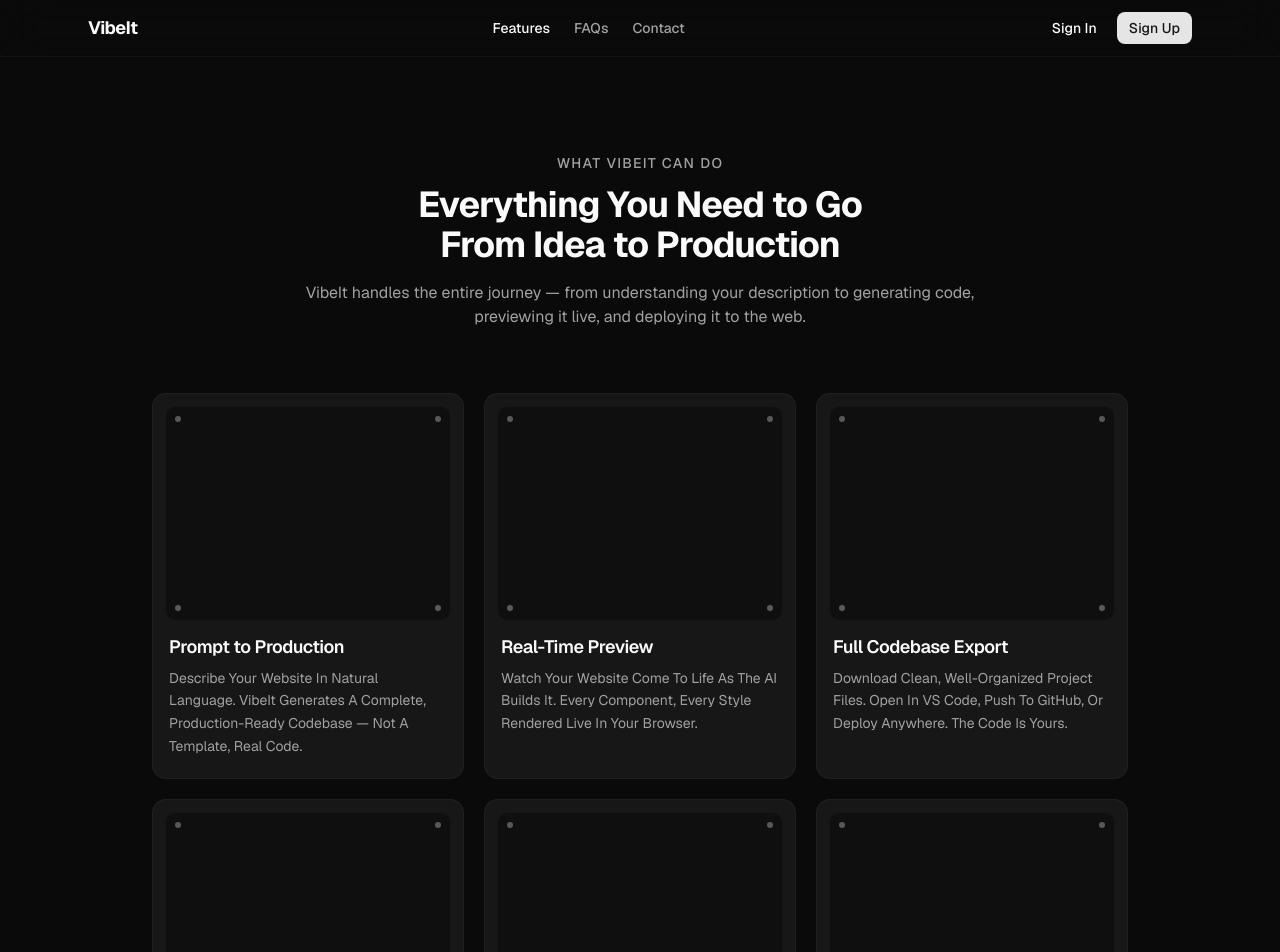
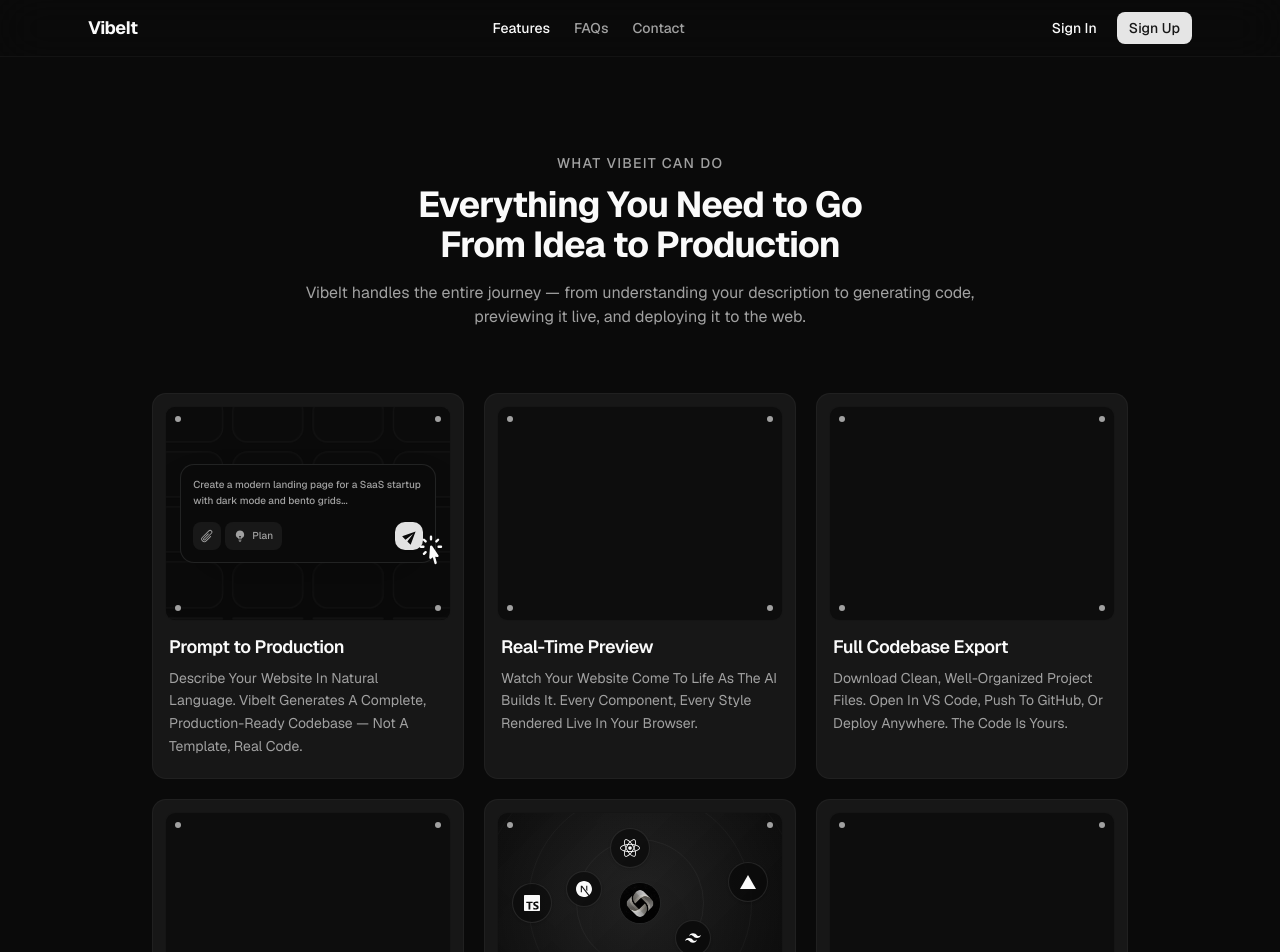
Before and after one commit to AVCodz/vibeit, a Next.js app: page /features in a window 1280 px wide. Shown: the top 952 px of the page. Built offline with nearby package versions, Linux system fonts and the light colour scheme.

Commit message:
feat: add visual components and logo to enhance features page

```diff
--- a/src/app/features/page.tsx
+++ b/src/app/features/page.tsx
@@ -1,4 +1,14 @@
 import { GoDotFill } from "react-icons/go";
+import { FaReact, FaGithub } from "react-icons/fa";
+import {
+  SiNextdotjs,
+  SiTailwindcss,
+  SiTypescript,
+  SiVercel,
+} from "react-icons/si";
+import { HiPaperClip, HiLightBulb, HiMiniCursorArrowRays } from "react-icons/hi2";
+import { IoMdSend } from "react-icons/io";
+import Image from "next/image";
 import type { Metadata } from "next";
 
 export const metadata: Metadata = {
@@ -12,6 +22,7 @@
     title: "Prompt to Production",
     description:
       "Describe Your Website In Natural Language. VibeIt Generates A Complete, Production-Ready Codebase — Not A Template, Real Code.",
+    visual: "prompt",
   },
   {
     title: "Real-Time Preview",
@@ -32,6 +43,7 @@
     title: "Modern Tech Stack",
     description:
       "Every Website Is Built With React, Next.js, Tailwind CSS, And TypeScript. Industry-Standard Tools Developers Actually Use.",
+    visual: "tech-stack",
   },
   {
     title: "One-Click Deploy",
@@ -43,11 +55,130 @@
 function CornerDots() {
   return (
     <>
-      <GoDotFill className="absolute top-1.5 left-1.5 size-3 text-muted-foreground/50" />
-      <GoDotFill className="absolute top-1.5 right-1.5 size-3 text-muted-foreground/50" />
-      <GoDotFill className="absolute bottom-1.5 left-1.5 size-3 text-muted-foreground/50" />
-      <GoDotFill className="absolute bottom-1.5 right-1.5 size-3 text-muted-foreground/50" />
+      <GoDotFill className="absolute z-10 top-1.5 left-1.5 size-3 text-muted-foreground" />
+      <GoDotFill className="absolute z-10 top-1.5 right-1.5 size-3 text-muted-foreground" />
+      <GoDotFill className="absolute z-10 bottom-1.5 left-1.5 size-3 text-muted-foreground" />
+      <GoDotFill className="absolute z-10 bottom-1.5 right-1.5 size-3 text-muted-foreground" />
     </>
+  );
+}
+
+function PromptVisual() {
+  return (
+    <div className="relative flex h-full w-full items-center justify-center overflow-hidden bg-background">
+      {/* Background Grid */}
+      <div className="absolute inset-0 grid grid-cols-4 grid-rows-4 gap-2 opacity-20 scale-110">
+        {Array.from({ length: 24 }).map((_, i) => (
+          <div
+            key={i}
+            className="rounded-xl border border-foreground/20 bg-muted/50 backdrop-blur-sm"
+          />
+        ))}
+      </div>
+
+      {/* Floating Prompt Input */}
+      <div className="relative z-10 w-[90%] max-w-[280px] rounded-xl border border-border bg-background p-3 shadow-2xl">
+        <div className="flex items-start gap-3">
+          <div className="flex-1 space-y-1">
+            <p className="text-[10px] font-medium leading-relaxed text-muted-foreground">
+              Create a modern landing page for a SaaS startup with dark mode and
+              bento grids...
+            </p>
+          </div>
+        </div>
+
+        <div className="mt-3 flex items-center justify-between ">
+          <div className="flex items-center gap-1">
+            <div className="flex size-7 items-center justify-center rounded-md text-muted-foreground bg-muted/50">
+              <HiPaperClip className="size-3.5" />
+            </div>
+            <div className="flex h-7 items-center gap-1.5 rounded-md px-2 text-[10px] font-medium text-muted-foreground bg-muted/50 border border-transparent border-border/50 transition-colors">
+              <HiLightBulb className="size-3" />
+              Plan
+            </div>
+          </div>
+          <div className="flex size-7 items-center justify-center rounded-lg bg-foreground text-background shadow-sm opacity-90">
+             <IoMdSend className="size-4 -rotate-45 ml-1" />
+          </div>
+        </div>
+
+        {/* Cursor Icon */}
+        <div className="absolute bottom-3 right-1 translate-x-1/2 translate-y-1/2 ">
+             <HiMiniCursorArrowRays className="size-8 text-foreground" />
+        </div>
+      </div>
+    </div>
+  );
+}
+
+function TechStackVisual() {
+  return (
+    <div className="relative flex h-full w-full items-center justify-center overflow-hidden bg-gradient-to-b from-background/5 to-background/40">
+      {/* Container for shifting the whole visual */}
+      <div className="relative flex h-full w-full items-center justify-center -translate-y-4">
+        {/* Background Radial Gradient Shine */}
+        <div className="absolute left-1/2 top-1/2 h-[150%] w-[150%] -translate-x-1/2 -translate-y-1/2 rounded-full bg-[radial-gradient(circle_at_center,var(--foreground)_0%,transparent_60%)] opacity-[0.03] dark:opacity-[0.08]" />
+
+        {/* Circle 1 (Inner) */}
+        <div className="absolute left-1/2 top-1/2 h-32 w-32 -translate-x-1/2 -translate-y-1/2 rounded-full border border-border/40" />
+
+        {/* Circle 2 (Middle) */}
+        <div className="absolute left-1/2 top-1/2 h-56 w-56 -translate-x-1/2 -translate-y-1/2 rounded-full border border-border/30" />
+
+        {/* Circle 3 (Outer) */}
+        <div className="absolute left-1/2 top-1/2 h-72 w-80 -translate-x-1/2 -translate-y-1/2 rounded-full border border-border/20" />
+
+        {/* Central Logo */}
+        <div className="relative z-10 flex items-center justify-center rounded-full bg-background border border-border shadow-2xl">
+          <Image
+            src="/logo.png"
+            alt="VibeIt Logo"
+            width={40}
+            height={40}
+            className="h-10 w-10 rounded-full object-contain "
+          />
+        </div>
+
+        {/* Inner Circle Icons */}
+        <div className="absolute inset-0">
+          {/* Next.js - Top Left Inner */}
+          <div className="absolute left-[24%] top-[35%] flex h-9 w-9 items-center justify-center rounded-full bg-background/90 border border-border shadow-sm z-10">
+            <SiNextdotjs className="size-4 text-foreground" />
+          </div>
+
+          {/* Tailwind - Bottom Right Inner */}
+          <div className="absolute right-[25%] bottom-[25%] flex h-9 w-9 items-center justify-center rounded-full bg-background/90 border border-border shadow-sm z-10">
+            <SiTailwindcss className="size-4 text-foreground" />
+          </div>
+        </div>
+
+        {/* Outer Circle Icons */}
+        <div className="absolute inset-0">
+          {/* React - Top Center Outer */}
+          <div className="absolute left-1/2 top-[15%] -translate-x-3/4 flex h-10 w-10 items-center justify-center rounded-full bg-background/90 border border-border shadow-sm z-10">
+            <FaReact className="size-5 text-foreground" />
+          </div>
+
+          {/* TypeScript - Left Outer */}
+          <div className="absolute left-[5%] top-1/2 -translate-y-1/2 flex h-10 w-10 items-center justify-center rounded-full bg-background/90 border border-border shadow-sm z-10">
+            <SiTypescript className="size-4 text-foreground" />
+          </div>
+
+          {/* Vercel - Right Outer */}
+          <div className="absolute right-[5%] top-2/5 -translate-y-1/2 flex h-10 w-10 items-center justify-center rounded-full bg-background/90 border border-border shadow-sm z-10">
+            <SiVercel className="size-4 text-foreground" />
+          </div>
+
+          {/* Github - Bottom Center Outer */}
+          <div className="absolute left-2/5 bottom-[5%] -translate-x-1/2 flex h-10 w-10 items-center justify-center rounded-full bg-background/90 border border-border shadow-sm z-10">
+            <FaGithub className="size-5 text-foreground" />
+          </div>
+        </div>
+      </div>
+
+      {/* Shine Overlay - Keep static relative to container */}
+      <div className="absolute -top-[100%] left-1/2 h-[200%] w-[100px] -translate-x-1/2 rotate-45 bg-gradient-to-r from-transparent via-foreground/5 to-transparent blur-3xl pointer-events-none" />
+    </div>
   );
 }
 
@@ -76,8 +207,12 @@
             key={feature.title}
             className="overflow-hidden rounded-xl border border-border/40 bg-card"
           >
-            <div className="relative m-3 aspect-[4/3] rounded-lg border border-border/30 bg-background/60">
+            <div className="relative m-3 aspect-[4/3] rounded-lg border border-border/30 bg-background/60 overflow-hidden">
               <CornerDots />
+              <div className="absolute inset-0 rounded-lg bg-background/40">
+                {feature.visual === "tech-stack" && <TechStackVisual />}
+                {feature.visual === "prompt" && <PromptVisual />}
+              </div>
             </div>
 
             <div className="px-4 pb-5">
```
Also changed, not shown: public/logo.png (added).
